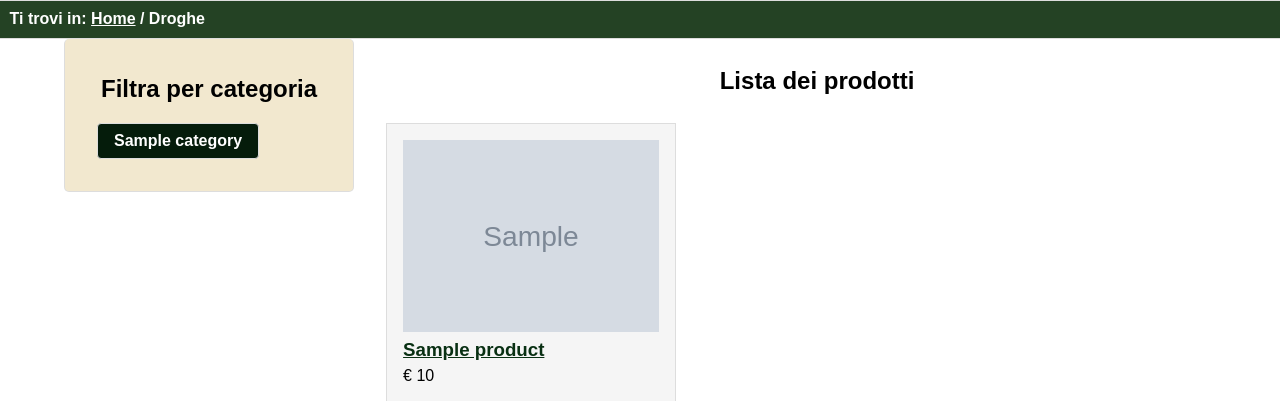
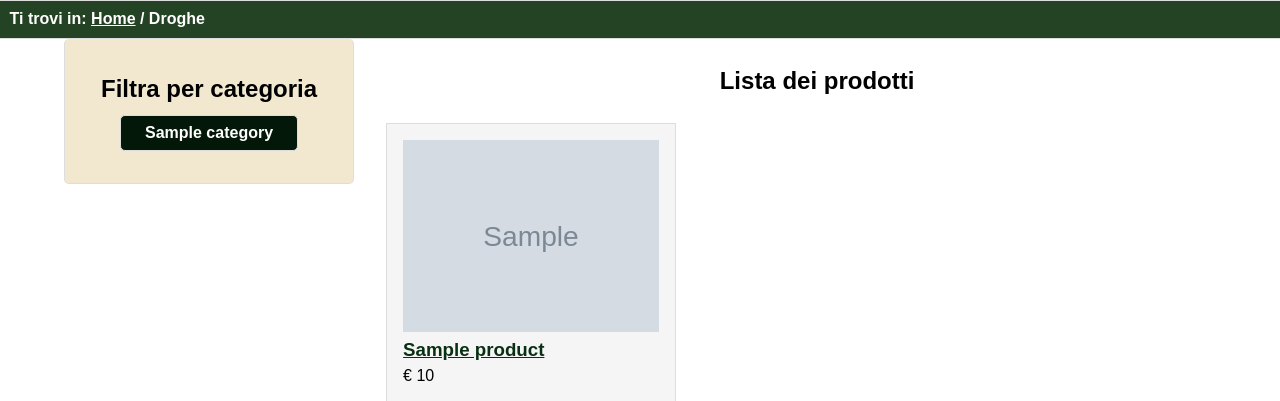
Before and after one commit to MatteoSinigaglia/MyCandies, a PHP site: page /backend/listaProdotti.php?category=1 in a window 1280 px wide. Shown: the part 129-530 px from the top of the page. Run offline with PHP 8.4, Linux system fonts and the light colour scheme; tables that the repository leaves empty hold one stand-in row (values such as "Sample post"); grey boxes marked "Sample" are stand-in pictures.

Commit message:
sistemati pulsanti selezionati filters

```diff
--- a/backend/listaProdotti.php
+++ b/backend/listaProdotti.php
@@ -35,7 +35,7 @@ $categories = '';
 foreach ($categoriesList as $category) {
     if(isset($_GET['category']) && $category->getId() == $_GET['category'])
         $categories .=
-            '<span class="selectedButton">'.$category->getName().'</span>
+            '<span class="selectedButton buttons">'.$category->getName().'</span>
         ';
     else
     $categories .=
--- a/frontend/style.css
+++ b/frontend/style.css
@@ -302,16 +302,12 @@ color: white;
 padding: 0.6em;
 }
 .selectedButton {
-border: 1px solid #DDD;
-border-radius: 4px;
-background-color: #051C0B;
+display: block;
+margin: 0.5em auto;
+background-color: #031808;
 color: white;
-padding: 0.5em 1em;
-margin: 0.5em;
-font-weight: bold;
-text-decoration: none;
-display: inline-block;
-font-size: 1em;
+width: 60%;
+text-align: center;
 }
 #mobileMenu,
 #mobileMenuDashboard {
@@ -461,7 +457,6 @@ background-color: #c5c4c4;
 display: none;
 }
 #productList {
-
 margin: 0;
 padding: 0;
 }
@@ -477,7 +472,7 @@ border: 1px solid #ddd;
 background-color: #F5F5F5;
 }
 .product-card .paragraphLink{
-    font-size: 0.9em;
+font-size: 0.9em;
 }
 .product-image {
 width: 16em;
--- a/frontend/style_mobile_noscript.css
+++ b/frontend/style_mobile_noscript.css
@@ -319,17 +319,13 @@ color: white;
 padding: 0.2em;
 margin: 0.7em 0;
 }
-span.selectedButton {
-border: 1px solid #DDD;
-border-radius: 4px;
-background-color: #051C0B;
+.selectedButton {
+display: block;
+margin: 0.5em auto;
+background-color: #031808;
 color: white;
-padding: 0.5em 1em;
-margin: 0.5em;
-font-weight: bold;
-text-decoration: none;
-display: inline-block;
-font-size: 1em;
+width: 60%;
+text-align: center;
 }
 #mobileMenu,
 #mobileMenuDashboard {
--- a/frontend/style_small_screen.css
+++ b/frontend/style_small_screen.css
@@ -322,17 +322,13 @@ color: white;
 padding: 0.2em;
 margin: 0.7em 0;
 }
-span.selectedButton {
-border: 1px solid #DDD;
-border-radius: 4px;
-background-color: #051C0B;
+.selectedButton {
+display: block;
+margin: 0.5em auto;
+background-color: #031808;
 color: white;
-padding: 0.5em 1em;
-margin: 0.5em;
-font-weight: bold;
-text-decoration: none;
-display: inline-block;
-font-size: 1em;
+width: 80%;
+text-align: center;
 }
 #mobileMenu {
 display: none;
```
